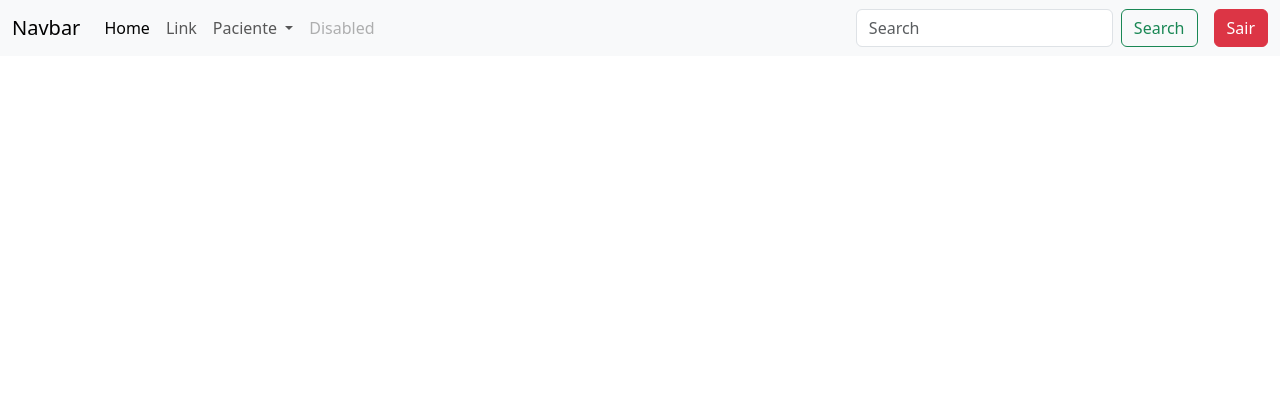
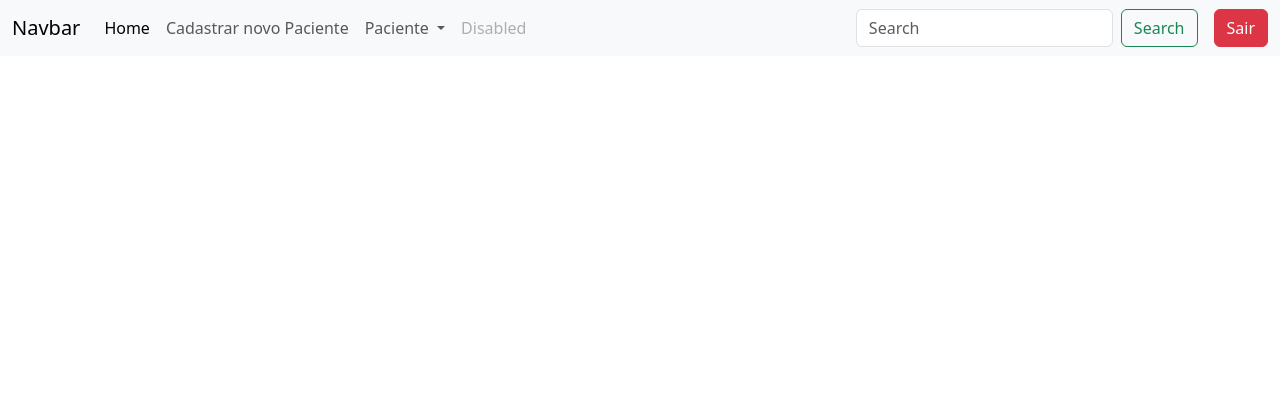
Before and after one commit to JoaoCarS/sistema_django_noturno, a Django app: page / in a window 1280 px wide. Shown: the top 420 px of the page. Run offline with Django 5.2, Linux system fonts and the light colour scheme; a user stored in the database is signed in.

Commit message:
Commit do dia 05/10/2026

```diff
--- a/apps/crud/templates/includes/header.html
+++ b/apps/crud/templates/includes/header.html
@@ -8,10 +8,10 @@
     <div class="collapse navbar-collapse" id="navbarSupportedContent">
       <ul class="navbar-nav me-auto mb-2 mb-lg-0">
         <li class="nav-item">
-          <a class="nav-link active" aria-current="page" href="#">Home</a>
+          <a class="nav-link active" aria-current="page" href="/">Home</a>
         </li>
         <li class="nav-item">
-          <a class="nav-link" href="#">Link</a>
+          <a class="nav-link" href="novoPaciente/">Cadastrar novo Paciente</a>
         </li>
         <li class="nav-item dropdown">
           <a class="nav-link dropdown-toggle" href="#" role="button" data-bs-toggle="dropdown" aria-expanded="false">
--- a/apps/crud/urls.py
+++ b/apps/crud/urls.py
@@ -5,4 +5,5 @@ from . import views
 urlpatterns = [
     path('', views.index, name='index'),
     path('novoPaciente/', views.novo_paciente, name='novo-paciente'),
+    path('novoPacienteSucesso/', views.novo_paciente_sucesso, name='novo_paciente_sucesso'),
 ]
--- a/apps/crud/views.py
+++ b/apps/crud/views.py
@@ -1,10 +1,30 @@
 from django.contrib.auth.decorators import login_required
-from django.shortcuts import render
+from django.shortcuts import render, redirect
+from .models import Paciente
 
 # Create your views here.
 @login_required
 def index(request):
     return render(request, "index.html")
 
+@login_required
 def novo_paciente(request):
+    if request.method == 'POST':
+        nome = request.POST.get('nome')
+        cpf = request.POST.get('cpf')
+        email = request.POST.get('email')
+        telefone = request.POST.get('telefone')
+        data_nascimento = request.POST.get('data_nascimento')
+        Paciente.objects.create(
+            nome=nome,
+            cpf=cpf,
+            email=email,
+            telefone=telefone,
+            data_nascimento=data_nascimento
+        )
+        return redirect('novo_paciente_sucesso')
     return render(request, "novo-paciente.html")
+
+@login_required
+def novo_paciente_sucesso(request):
+    return render(request, "novo-paciente-sucesso.html")
```
Also changed, not shown: apps/crud/templates/novo-paciente-sucesso.html (added, +10 -0 lines), apps/crud/templates/novo-paciente.html (+4 -4 lines), db_sistema_django.db.
